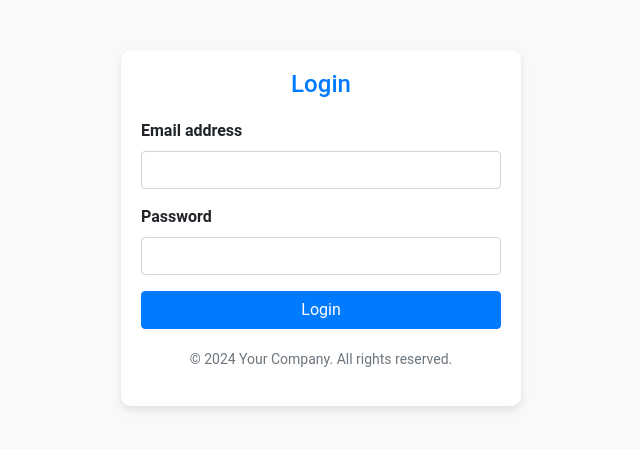
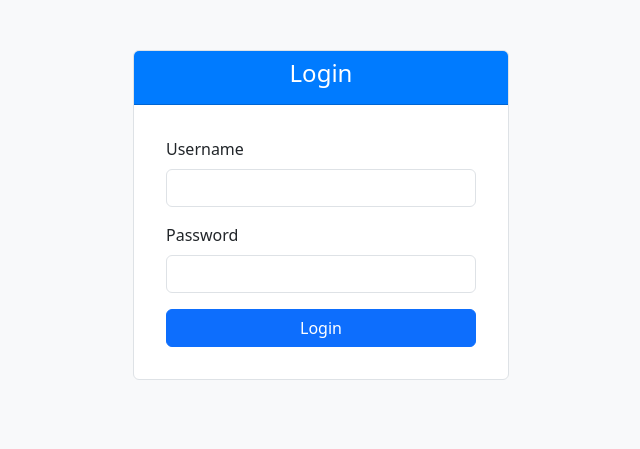
Before and after one commit to KiraSev7/Flask-login-app, a Flask app: page / in a window 1280 px wide. Shown: the top 449 px of the page, without its empty margins (319-959 px from the left). Run offline with Flask 3, Linux system fonts and the light colour scheme.

Commit message:
Update login.html

```diff
--- a/flask_login_app/templates/login.html
+++ b/flask_login_app/templates/login.html
@@ -3,70 +3,74 @@
 <head>
     <meta charset="UTF-8">
     <meta name="viewport" content="width=device-width, initial-scale=1.0">
-    <link href="https://cdn.jsdelivr.net/npm/bootstrap@5.0.2/dist/css/bootstrap.min.css" rel="stylesheet">
+    <title>Login</title>
+    <link href="https://cdn.jsdelivr.net/npm/bootstrap@5.3.3/dist/css/bootstrap.min.css" rel="stylesheet">
     <style>
         body {
             background-color: #f8f9fa;
-            font-family: 'Roboto', sans-serif;
         }
-        .login-container {
+        .container {
             max-width: 400px;
-            margin: 50px auto;
-            background-color: #ffffff;
-            padding: 20px;
-            border-radius: 10px;
-            box-shadow: 0 4px 8px rgba(0, 0, 0, 0.1);
+            margin-top: 50px;
         }
-        .login-container h2 {
-            margin-bottom: 20px;
-            font-size: 24px;
-            text-align: center;
-            color: #007bff;
+        .card {
+            border: 1px solid #dee2e6;
+            border-radius: 0.375rem;
         }
-        .form-label {
-            font-weight: bold;
+        .card-header {
+            background-color: #007bff;
+            color: white;
         }
-        .btn-primary {
-            background-color: #007bff;
-            border-color: #007bff;
+        .card-body {
+            padding: 2rem;
         }
-        .btn-primary:hover {
-            background-color: #0056b3;
-            border-color: #004085;
+        .form-control {
+            border-radius: 0.375rem;
         }
-        .form-control:focus {
-            border-color: #007bff;
-            box-shadow: 0 0 0 0.2rem rgba(0, 123, 255, 0.25);
-        }
-        .footer {
-            margin-top: 20px;
-            text-align: center;
-            font-size: 14px;
-            color: #6c757d;
+        .alert {
+            display: none;
         }
     </style>
-    <title>Login</title>
 </head>
 <body>
-    <div class="login-container">
-        <h2>Login</h2>
-        <form method="POST" action="/login">
-            <div class="mb-3">
-                <label for="email" class="form-label">Email address</label>
-                <input type="email" class="form-control" id="email" name="email" required>
+    <div class="container">
+        <div class="card mx-auto">
+            <div class="card-header text-center">
+                <h4>Login</h4>
             </div>
-            <div class="mb-3">
-                <label for="password" class="form-label">Password</label>
-                <input type="password" class="form-control" id="password" name="password" required>
+            <div class="card-body">
+                <div id="error-message" class="alert alert-danger" role="alert"></div>
+                <form id="login-form">
+                    <div class="mb-3">
+                        <label for="username" class="form-label">Username</label>
+                        <input type="text" class="form-control" id="username" required>
+                    </div>
+                    <div class="mb-3">
+                        <label for="password" class="form-label">Password</label>
+                        <input type="password" class="form-control" id="password" required>
+                    </div>
+                    <button type="submit" class="btn btn-primary w-100">Login</button>
+                </form>
             </div>
-            <button type="submit" class="btn btn-primary w-100">Login</button>
-        </form>
-        <div class="footer">
-            <p>&copy; 2024 Your Company. All rights reserved.</p>
         </div>
     </div>
 
-    <script src="https://cdn.jsdelivr.net/npm/@popperjs/core@2.9.2/dist/umd/popper.min.js"></script>
-    <script src="https://cdn.jsdelivr.net/npm/bootstrap@5.0.2/dist/js/bootstrap.min.js"></script>
+    <script src="https://cdn.jsdelivr.net/npm/bootstrap@5.3.3/dist/js/bootstrap.bundle.min.js"></script>
+    <script>
+        document.getElementById('login-form').addEventListener('submit', function(event) {
+            event.preventDefault();
+
+            var username = document.getElementById('username').value;
+            var password = document.getElementById('password').value;
+            var errorMessage = document.getElementById('error-message');
+
+            if (username === 'user' && password === 'pass') {
+                window.location.href = '/welcome';
+            } else {
+                errorMessage.textContent = 'Invalid credentials, please try again.';
+                errorMessage.style.display = 'block';
+            }
+        });
+    </script>
 </body>
 </html>
```
